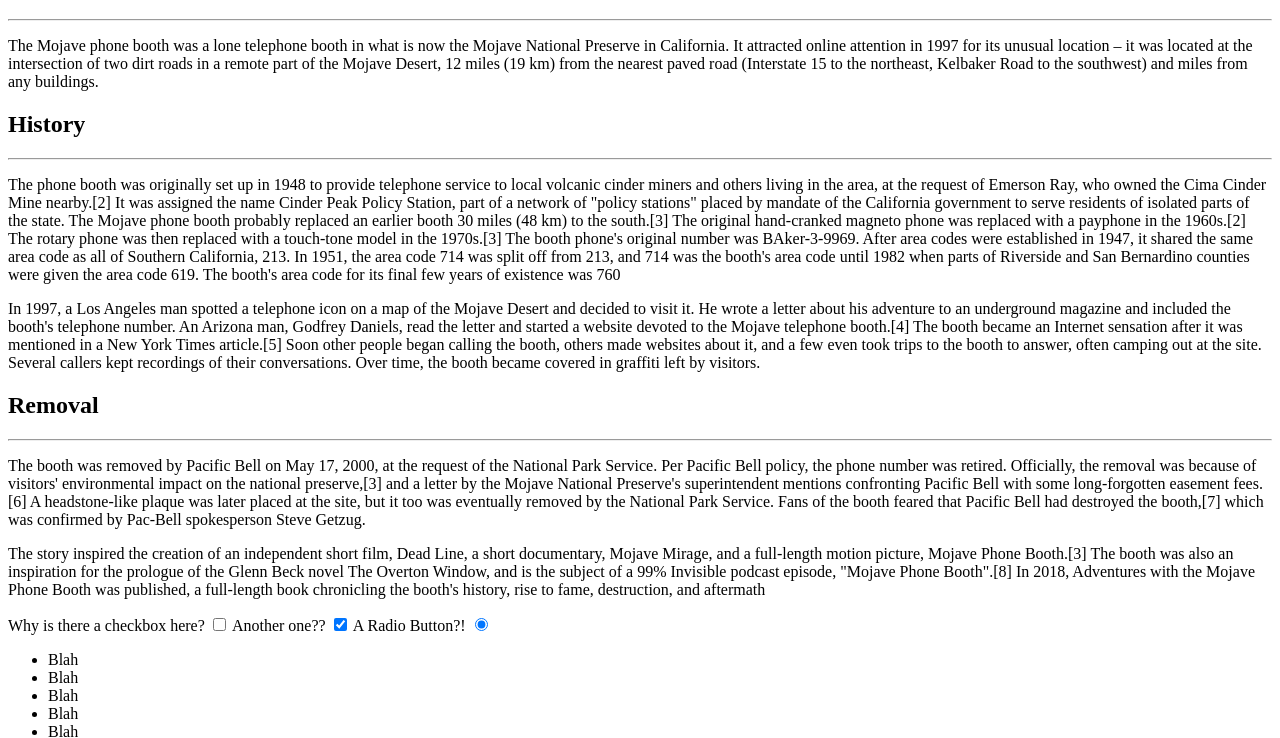
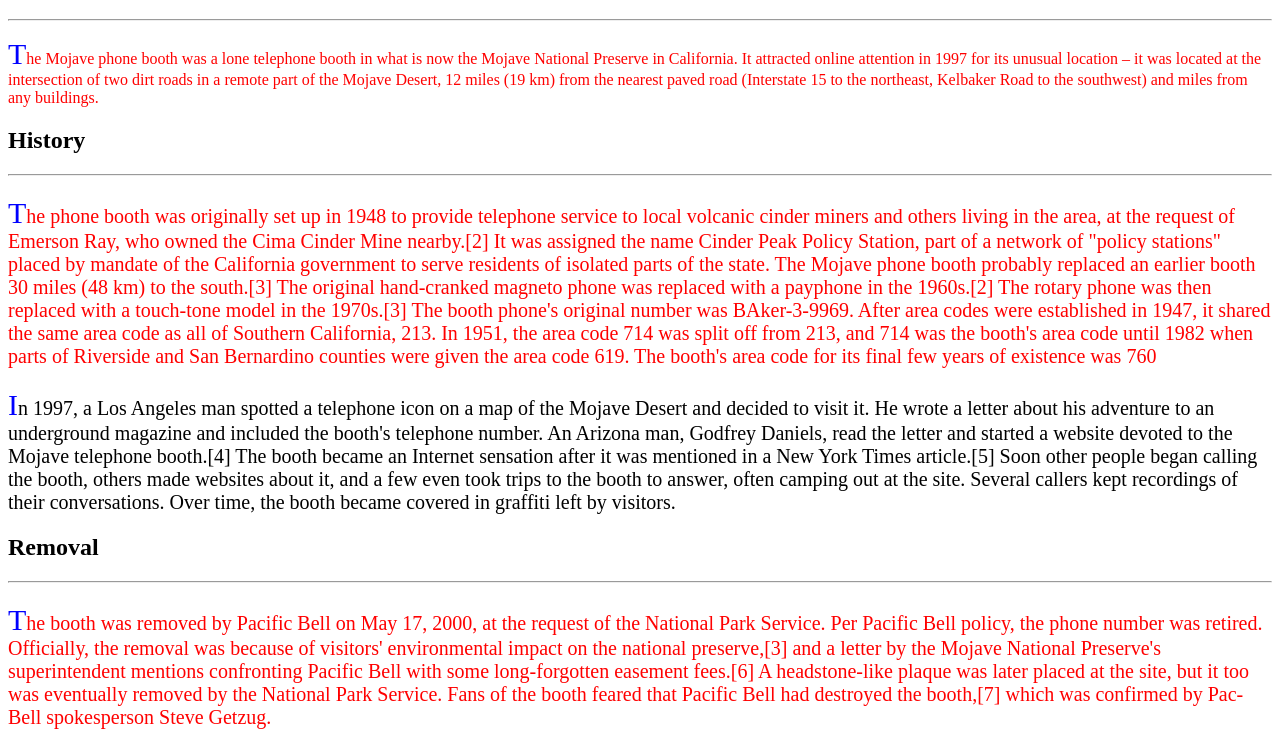
Before and after one commit to river1200/colt-steele-html-css-bootcamp, a plain HTML site: page 13_Selectors Pt. 2/index.html in a window 1280 px wide. Shown: the part 87-825 px from the top of the page. Drawn offline with Linux system fonts and the light colour scheme.

Commit message:
solve Section 13 Selectors Pt. 2 exercise

```diff
--- a/13_Selectors Pt. 2/styles.css
+++ b/13_Selectors Pt. 2/styles.css
@@ -1,18 +1,32 @@
 /* Select the paragraphs that come immediately after a <hr> element and make them red */
-
+hr+p {
+    color: red;
+}
 
 /* Select the paragraphs that are siblings to h2 elements and give them a 20 pixel font size*/
-
+h2~p {
+    font-size: 20px;
+}
 
 /* Select the link inside of the footer and give it a magenta color WHEN a user hovers over it */
-
+footer a:hover {
+    color: magenta;
+}
 
 /* Select any checked checkboxes and give them a box shadow of '0 0 0 3px orange' */
-
+input[type="checkbox"]:checked {
+    box-shadow: 0 0 0 3px orange;
+}
 
 
 /* Select every other li element (2nd, 4th, 6th, etc) inside of the ul with the class 'blah' and give them a magenta background */
-
+ul[class="blah"] li:nth-of-type(2n) {
+    background-color: magenta;
+}
 
 
 /* Select the first letter of each paragraph and give them a color of blue and a font-size of 30 pixels */
+p::first-letter {
+    color: blue;
+    font-size: 30px;
+}
```
